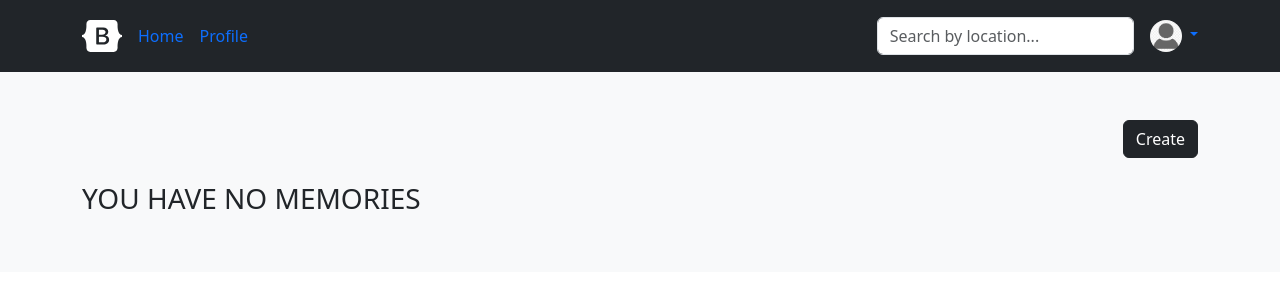
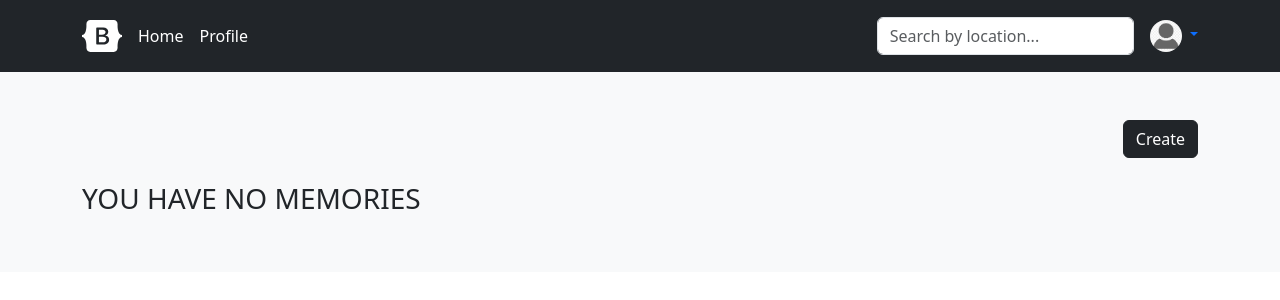
Before and after one commit to ThienNguyenThanh/Memory-Management, a Django app: page / in a window 1280 px wide. Shown: the top 300 px of the page. Run offline with Django 4.2, Linux system fonts and the light colour scheme; the visitor is signed in with stand-in values (Sample User, id 1); data that the repository does not hold is empty.

Commit message:
Setup Profile page & Modify Header page

```diff
--- /dev/null
+++ b/social/templates/social/profile.html
@@ -0,0 +1 @@
+<h1>profile pagee</h1>
--- a/templates/header.html
+++ b/templates/header.html
@@ -6,12 +6,11 @@
         </a>
 
         <ul class="nav col-12 col-lg-auto me-lg-auto mb-2 justify-content-center mb-md-0">
-          {% block home_active %}
-          <li><a href="" class="nav-link px-2 text-{% if selected == 'home' %}secondary{% endif %}">Home</a></li>
-          {% endblock home_active%}
-          {% block mem_active %}
-          <li><a href="{% url 'profile' %}" class="nav-link px-2 text-{% if selected == 'memory' %}secondary{% endif %}">Profile</a></li>
-          {% endblock mem_active%}
+
+          <li><a href="" class="nav-link px-2 text-white">Home</a></li>
+
+          <li><a href="{% url 'profile' %}" class="nav-link px-2 text-white">Profile</a></li>
+
         </ul>
 
         <form class="col-12 col-lg-auto mb-3 mb-lg-0 me-lg-3" role="search" action="" method="GET">
@@ -25,7 +24,6 @@
               </a>
               <ul class="dropdown-menu text-small">
                 <li><a class="dropdown-item" href="#">Hi, {{ user.username }}</a></li>
-                <li><a class="dropdown-item" href="{% url 'profile' %}">Profile</a></li>
                 <li><hr class="dropdown-divider"></li>
                 <li><a class="dropdown-item" href="{% url 'logout' %}">Logout</a></li>
               </ul>
```
